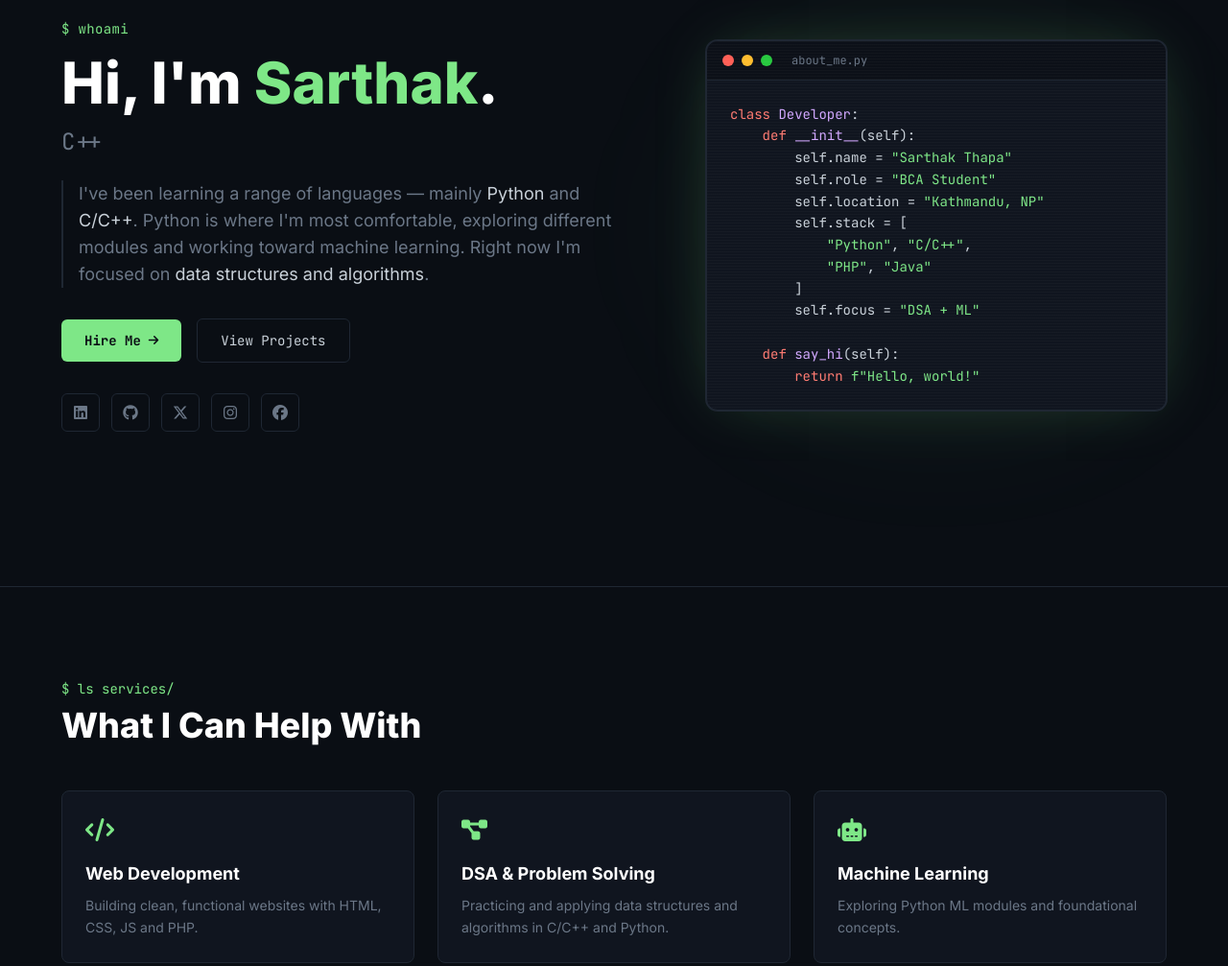
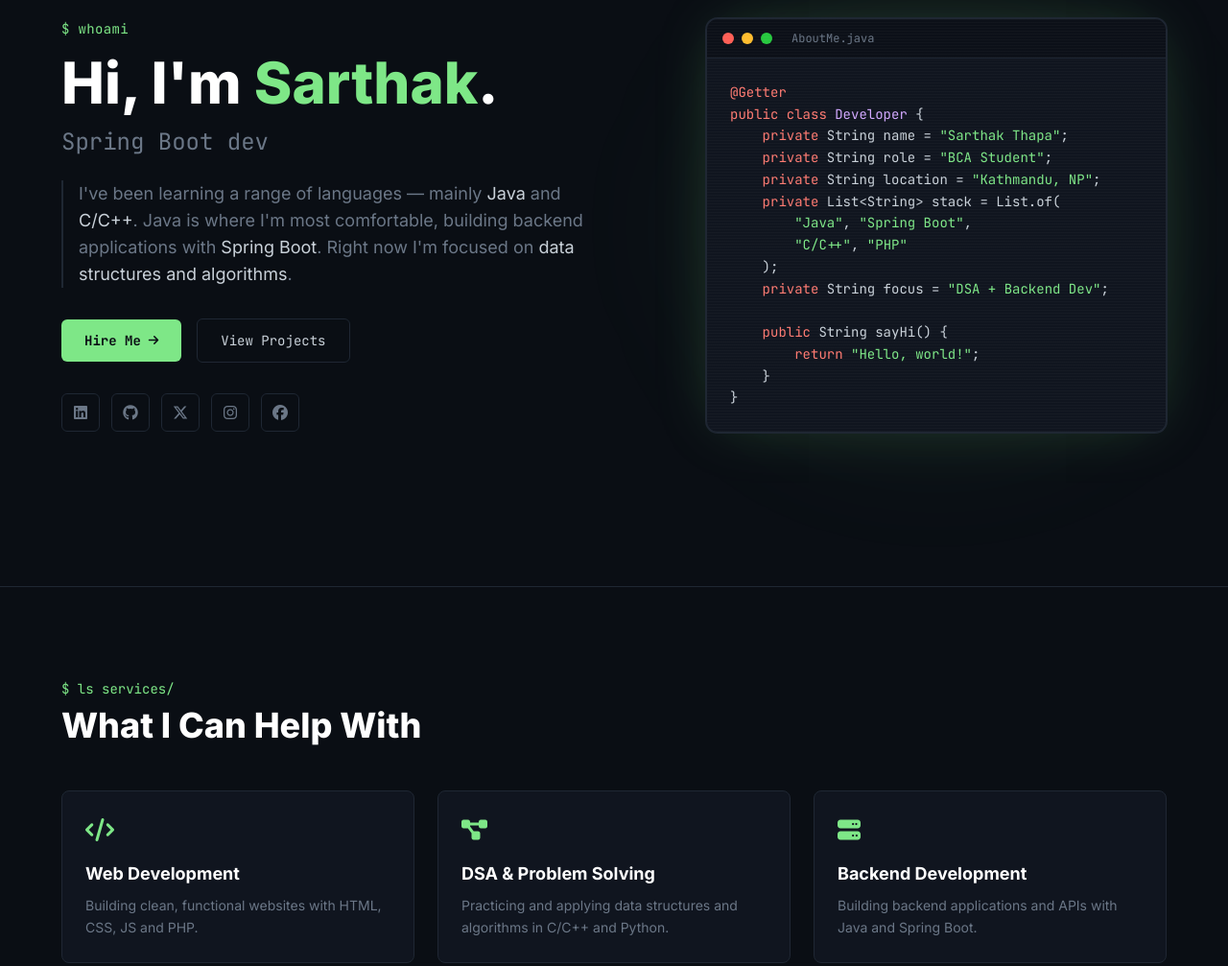
Before and after one commit to Sarthak05-code/HTML, a plain HTML site: page porto/index.html in a window 1280 px wide. Shown: the part 189-1196 px from the top of the page at 96% size. Drawn offline with nearby package versions, Linux system fonts and the light colour scheme.

Commit message:
javaScope focused

```diff
--- a/porto/index.html
+++ b/porto/index.html
@@ -138,13 +138,13 @@
             Hi, I'm <span class="text-accent">Sarthak</span>.
           </h1>
           <h2 class="font-mono text-xl sm:text-2xl text-muted mb-6 typing-text">
-            <span id="typed">C dev</span>
+            <span id="typed">Java dev</span>
           </h2>
           <p class="text-base sm:text-lg text-muted leading-relaxed max-w-xl mb-8 border-l-2 border-line pl-4">
             I've been learning a range of languages — mainly
-            <span class="text-text">Python</span> and <span class="text-text">C/C++</span>.
-            Python is where I'm most comfortable, exploring different modules and
-            working toward machine learning. Right now I'm focused on
+            <span class="text-text">Java</span> and <span class="text-text">C/C++</span>.
+            Java is where I'm most comfortable, building backend applications with
+            <span class="text-text">Spring Boot</span>. Right now I'm focused on
             <span class="text-text">data structures and algorithms</span>.
           </p>
 
@@ -173,22 +173,24 @@
               <span class="w-3 h-3 rounded-full bg-[#ff5f56]"></span>
               <span class="w-3 h-3 rounded-full bg-[#ffbd2e]"></span>
               <span class="w-3 h-3 rounded-full bg-[#27c93f]"></span>
-              <span class="ml-3 font-mono text-xs text-muted">about_me.py</span>
+              <span class="ml-3 font-mono text-xs text-muted">AboutMe.java</span>
             </div>
             <div class="p-6 font-mono text-sm leading-relaxed">
-<pre><span class="text-[#ff7b72]">class</span> <span class="text-[#d2a8ff]">Developer</span>:
-    <span class="text-[#ff7b72]">def</span> <span class="text-[#d2a8ff]">__init__</span>(self):
-        self.name = <span class="text-accent">"Sarthak Thapa"</span>
-        self.role = <span class="text-accent">"BCA Student"</span>
-        self.location = <span class="text-accent">"Kathmandu, NP"</span>
-        self.stack = [
-            <span class="text-accent">"Python"</span>, <span class="text-accent">"C/C++"</span>,
-            <span class="text-accent">"PHP"</span>, <span class="text-accent">"Java"</span>
-        ]
-        self.focus = <span class="text-accent">"DSA + ML"</span>
+<pre><span class="text-[#ff7b72]">@Getter</span>
+<span class="text-[#ff7b72]">public class</span> <span class="text-[#d2a8ff]">Developer</span> {
+    <span class="text-[#ff7b72]">private</span> String name = <span class="text-accent">"Sarthak Thapa"</span>;
+    <span class="text-[#ff7b72]">private</span> String role = <span class="text-accent">"BCA Student"</span>;
+    <span class="text-[#ff7b72]">private</span> String location = <span class="text-accent">"Kathmandu, NP"</span>;
+    <span class="text-[#ff7b72]">private</span> List&lt;String&gt; stack = List.of(
+        <span class="text-accent">"Java"</span>, <span class="text-accent">"Spring Boot"</span>,
+        <span class="text-accent">"C/C++"</span>, <span class="text-accent">"PHP"</span>
+    );
+    <span class="text-[#ff7b72]">private</span> String focus = <span class="text-accent">"DSA + Backend Dev"</span>;
 
-    <span class="text-[#ff7b72]">def</span> <span class="text-[#d2a8ff]">say_hi</span>(self):
-        <span class="text-[#ff7b72]">return</span> <span class="text-accent">f"Hello, world!"</span></pre>
+    <span class="text-[#ff7b72]">public</span> String sayHi() {
+        <span class="text-[#ff7b72]">return</span> <span class="text-accent">"Hello, world!"</span>;
+    }
+}</pre>
             </div>
           </div>
           <div class="absolute -z-10 -inset-4 bg-accent/5 blur-3xl rounded-full"></div>
@@ -215,9 +217,9 @@
             <p class="text-muted text-sm leading-relaxed">Practicing and applying data structures and algorithms in C/C++ and Python.</p>
           </div>
           <div class="border border-line bg-panel rounded-lg p-6 hover:border-accent/60 transition-colors">
-            <i class="fa-solid fa-robot text-accent text-2xl mb-4"></i>
-            <h3 class="font-bold text-lg text-white mb-2">Machine Learning</h3>
-            <p class="text-muted text-sm leading-relaxed">Exploring Python ML modules and foundational concepts.</p>
+            <i class="fa-solid fa-server text-accent text-2xl mb-4"></i>
+            <h3 class="font-bold text-lg text-white mb-2">Backend Development</h3>
+            <p class="text-muted text-sm leading-relaxed">Building backend applications and APIs with Java and Spring Boot.</p>
           </div>
         </div>
       </div>
@@ -230,15 +232,15 @@
         <h2 class="text-3xl sm:text-4xl font-extrabold text-white mb-12">Skills</h2>
 
         <div class="flex flex-wrap gap-3 font-mono text-sm">
+          <span class="border border-line rounded-md px-4 py-2 hover:border-accent hover:text-accent transition-colors">Java (OOP)</span>
+          <span class="border border-line rounded-md px-4 py-2 hover:border-accent hover:text-accent transition-colors">Spring Boot</span>
+          <span class="border border-line rounded-md px-4 py-2 hover:border-accent hover:text-accent transition-colors">C / C++</span>
           <span class="border border-line rounded-md px-4 py-2 hover:border-accent hover:text-accent transition-colors">Python</span>
-          <span class="border border-line rounded-md px-4 py-2 hover:border-accent hover:text-accent transition-colors">C / C++</span>
-          <span class="border border-line rounded-md px-4 py-2 hover:border-accent hover:text-accent transition-colors">Java (OOP)</span>
           <span class="border border-line rounded-md px-4 py-2 hover:border-accent hover:text-accent transition-colors">PHP</span>
           <span class="border border-line rounded-md px-4 py-2 hover:border-accent hover:text-accent transition-colors">HTML / CSS</span>
           <span class="border border-line rounded-md px-4 py-2 hover:border-accent hover:text-accent transition-colors">JavaScript</span>
           <span class="border border-line rounded-md px-4 py-2 hover:border-accent hover:text-accent transition-colors">MySQL</span>
           <span class="border border-line rounded-md px-4 py-2 hover:border-accent hover:text-accent transition-colors">Bash</span>
-          <span class="border border-line rounded-md px-4 py-2 hover:border-accent hover:text-accent transition-colors">Spring Boot</span>
           <span class="border border-line rounded-md px-4 py-2 hover:border-accent hover:text-accent transition-colors">Data Structures &amp; Algorithms</span>
         </div>
       </div>
@@ -276,6 +278,13 @@
         <div class="grid sm:grid-cols-2 gap-6">
           <div class="border border-line bg-panel rounded-lg p-6">
             <div class="flex items-center justify-between mb-3">
+              <h3 class="font-bold text-lg text-white">Course Recommender</h3>
+              <span class="font-mono text-xs text-accent border border-accent/40 rounded px-2 py-0.5">Spring Boot</span>
+            </div>
+            <p class="text-muted text-sm leading-relaxed">A backend application built with Spring Boot, Java, MySQL, Spring Data JPA, and Thymeleaf — an ongoing project for exploring backend development.</p>
+          </div>
+          <div class="border border-line bg-panel rounded-lg p-6">
+            <div class="flex items-center justify-between mb-3">
               <h3 class="font-bold text-lg text-white">BidBoard</h3>
               <span class="font-mono text-xs text-accent border border-accent/40 rounded px-2 py-0.5">PHP</span>
             </div>
--- a/porto/script.js
+++ b/porto/script.js
@@ -16,7 +16,7 @@ mobileNav.querySelectorAll('a').forEach(link => {
 });
 
 // Typing effect
-const words = ["C dev", "Python dev", "C++ dev", "Bash user", "Aspiring ML dev"];
+const words = ["Java dev", "Spring Boot dev", "C/C++ dev", "Bash user", "Backend dev"];
 const typedEl = document.getElementById('typed');
 let wordIndex = 0;
 let charIndex = 0;
```
